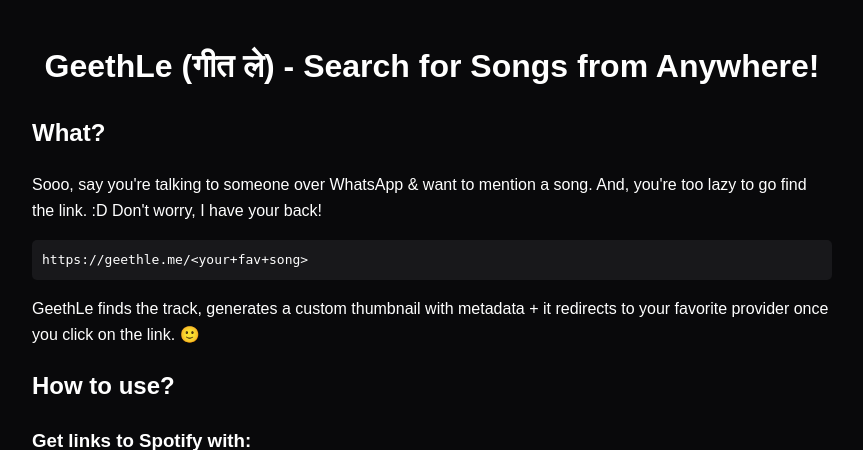
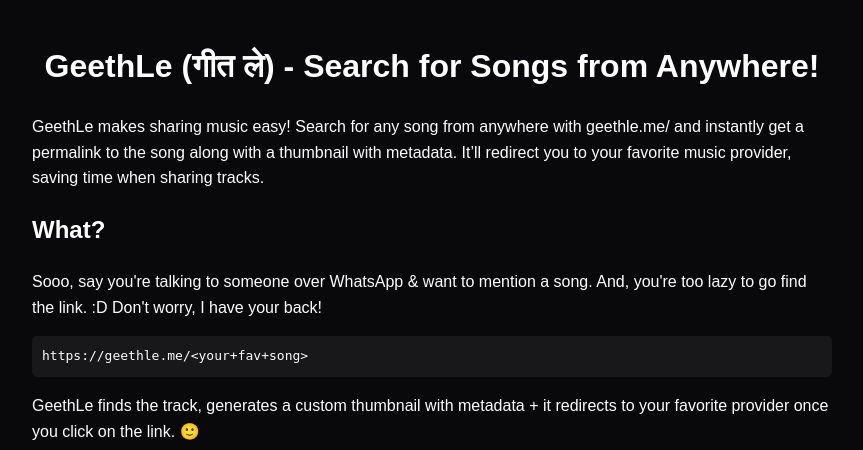
Before and after one commit to VishnuSanal/GeethLe, a Flask app: page / in a window 1280 px wide. Shown: the top 450 px of the page, without its empty margins (208-1071 px from the left). Run offline with Flask 3, Linux system fonts and the light colour scheme.

Commit message:
add desc

```diff
--- a/templates/landing.html
+++ b/templates/landing.html
@@ -47,6 +47,8 @@
 <body>
     <h1>GeethLe (गीत ले) - Search for Songs from <strong>Anywhere</strong>!</h1>
 
+    <p>GeethLe makes sharing music easy! Search for any song from anywhere with geethle.me/<your+fav+song> and instantly get a permalink to the song along with a thumbnail with metadata. It’ll redirect you to your favorite music provider, saving time when sharing tracks.</p>
+
     <h2>What?</h2>
     <p>Sooo, say you're talking to someone over WhatsApp & want to mention a song. And, you're too lazy to go find the link. :D Don't worry, I have your back!</p>
     <pre>https://geethle.me/&lt;your+fav+song&gt;</pre>
```
Also changed, not shown: README.md.
